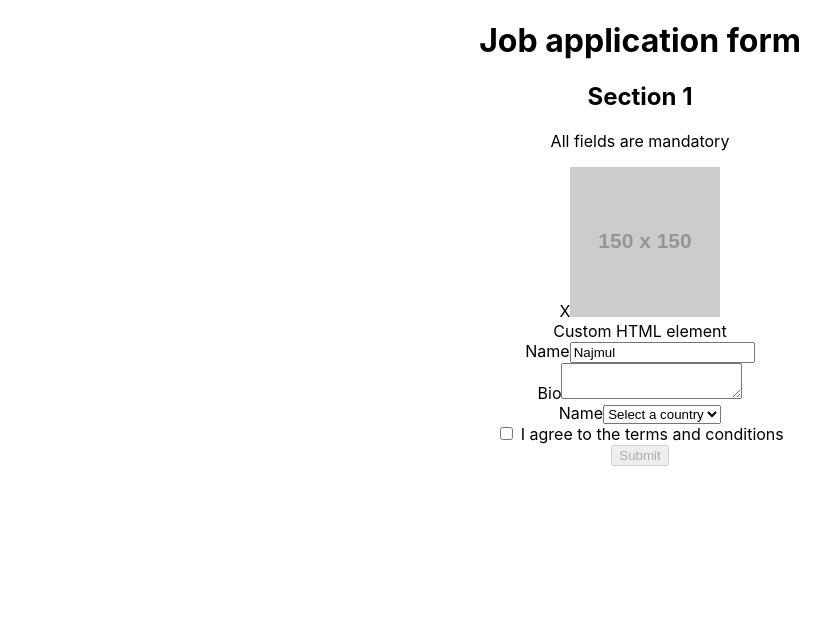
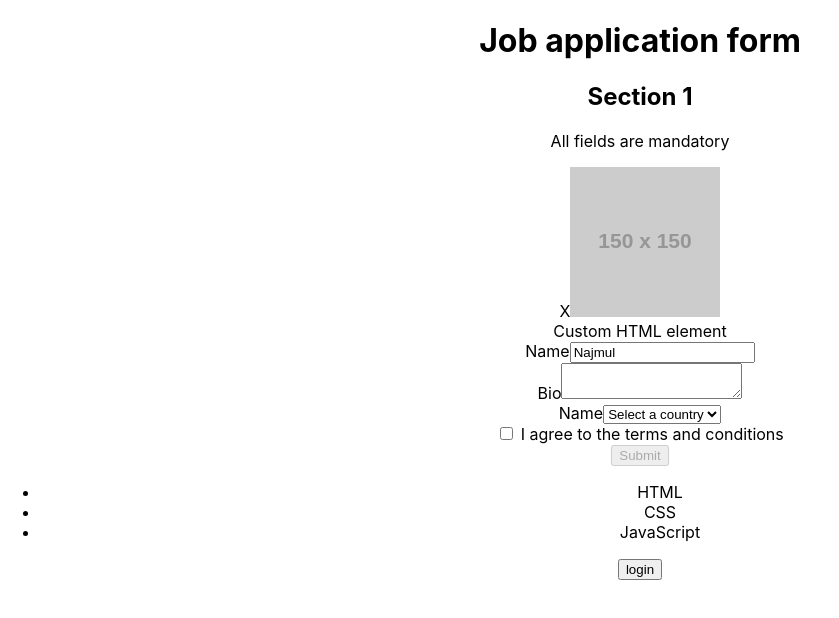
Before and after one commit to md-najmul-haque/react-testing, a React (Create React App) app: page / in a window 1280 px wide. Shown: the top 618 px of the page, without its empty margins (0-839 px from the left). Built offline with nearby package versions, Linux system fonts and the light colour scheme.

Commit message:
queryByRole tested

```diff
--- a/src/App.tsx
+++ b/src/App.tsx
@@ -1,12 +1,14 @@
-import React from 'react';
-import logo from './logo.svg';
 import './App.css';
 import { Application } from './components/applications/application';
+import { Skills } from './components/skills/skills';
+
+
 
 function App() {
   return (
     <div className="App">
       <Application />
+      <Skills skills={['HTML', 'CSS', 'JavaScript']} />
     </div>
   );
 }
--- a/src/components/skills/skills.tsx
+++ b/src/components/skills/skills.tsx
@@ -1,6 +1,9 @@
+import { useState } from "react"
 import { SkillProps } from "../types/skill.types"
 
 export const Skills = ({ skills }: SkillProps) => {
+
+    const [login, setLoggedIn] = useState(false)
 
     return (
         <>
@@ -11,6 +14,11 @@
                     })
                 }
             </ul>
+
+            {
+                login ? <button>start learning</button> : <button onClick={() => { setLoggedIn(true) }}>login</button>
+            }
+
         </>
     )
 }
```
Also changed, not shown: 1 other file (tests, documents, lock files or other folders).
